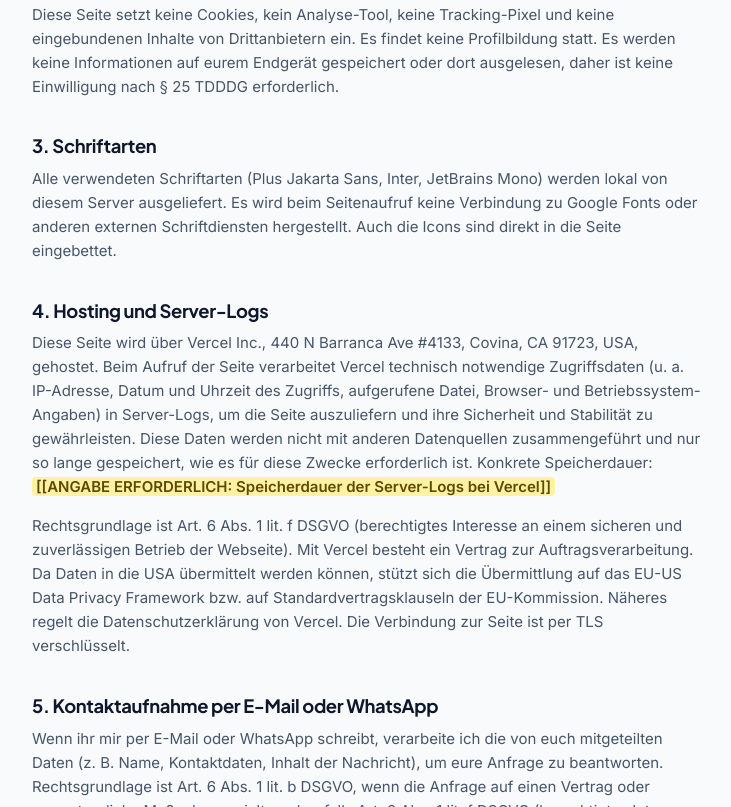
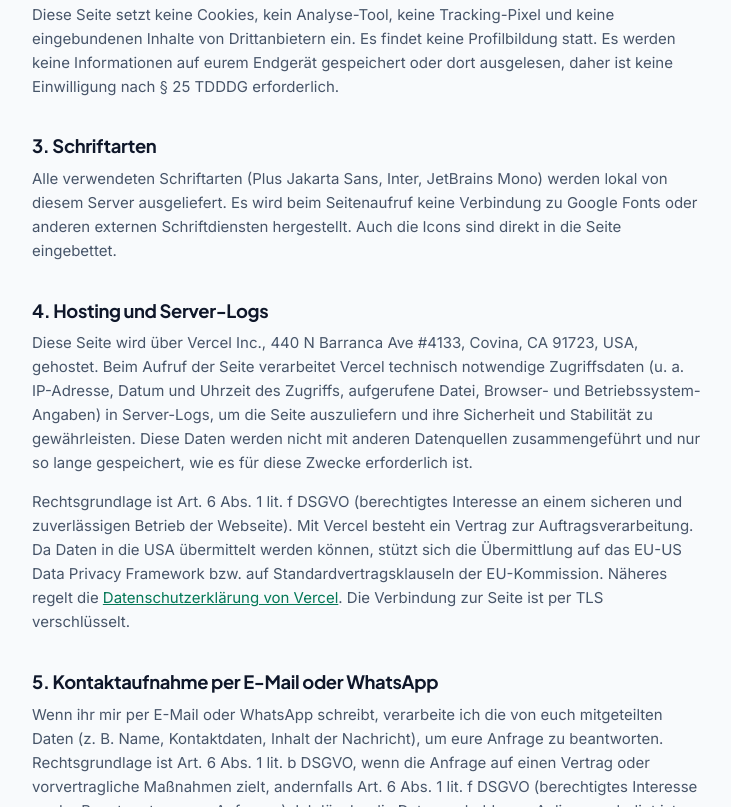
Before and after one commit to artjombrikmann/rheinschleife-digital, a plain HTML site: page datenschutz.html in a window 1280 px wide. Shown: the part 362-1169 px from the top of the page, without its empty margins (272-1003 px from the left). Drawn offline with Linux system fonts and the light colour scheme.

Commit message:
feat(legal): Link auf Vercel-Datenschutzerklaerung, Log-Marker entfernt (Vercel nennt keine feste Frist)
Co-Authored-By: Claude Sonnet 5.5 <noreply@anthropic.com>

```diff
--- a/datenschutz.html
+++ b/datenschutz.html
@@ -50,7 +50,7 @@
     Server-Logs, um die Seite auszuliefern und ihre Sicherheit und Stabilität
     zu gewährleisten. Diese Daten werden nicht mit anderen Datenquellen
     zusammengeführt und nur so lange gespeichert, wie es für diese Zwecke
-    erforderlich ist. Konkrete Speicherdauer: <span class="todo">[[ANGABE ERFORDERLICH: Speicherdauer der Server-Logs bei Vercel]]</span>
+    erforderlich ist.
   </p>
   <p>
     Rechtsgrundlage ist Art. 6 Abs. 1 lit. f DSGVO (berechtigtes Interesse an
@@ -58,7 +58,7 @@
     ein Vertrag zur Auftragsverarbeitung. Da Daten in die USA übermittelt
     werden können, stützt sich die Übermittlung auf das EU-US Data Privacy
     Framework bzw. auf Standardvertragsklauseln der EU-Kommission. Näheres
-    regelt die Datenschutzerklärung von Vercel. Die Verbindung zur Seite ist
+    regelt die <a href="https://vercel.com/legal/privacy-notice" target="_blank" rel="noopener">Datenschutzerklärung von Vercel</a>. Die Verbindung zur Seite ist
     per TLS verschlüsselt.
   </p>
 
```
